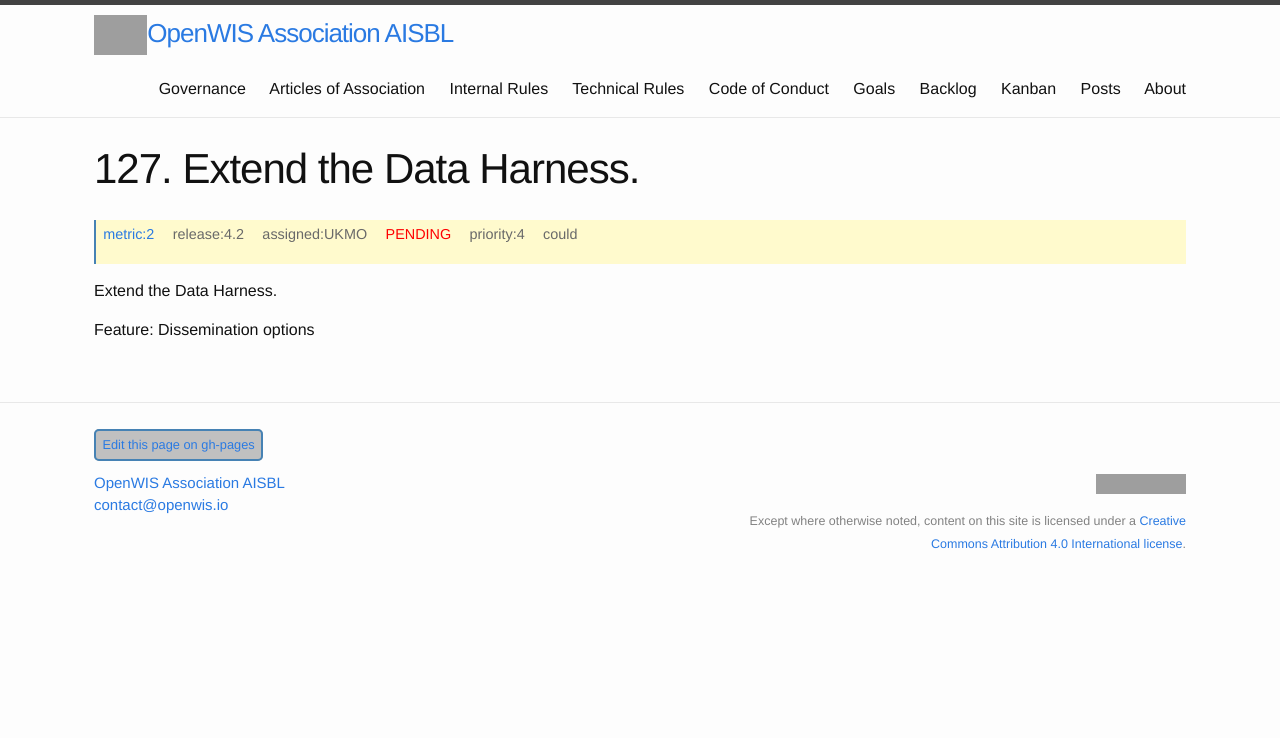
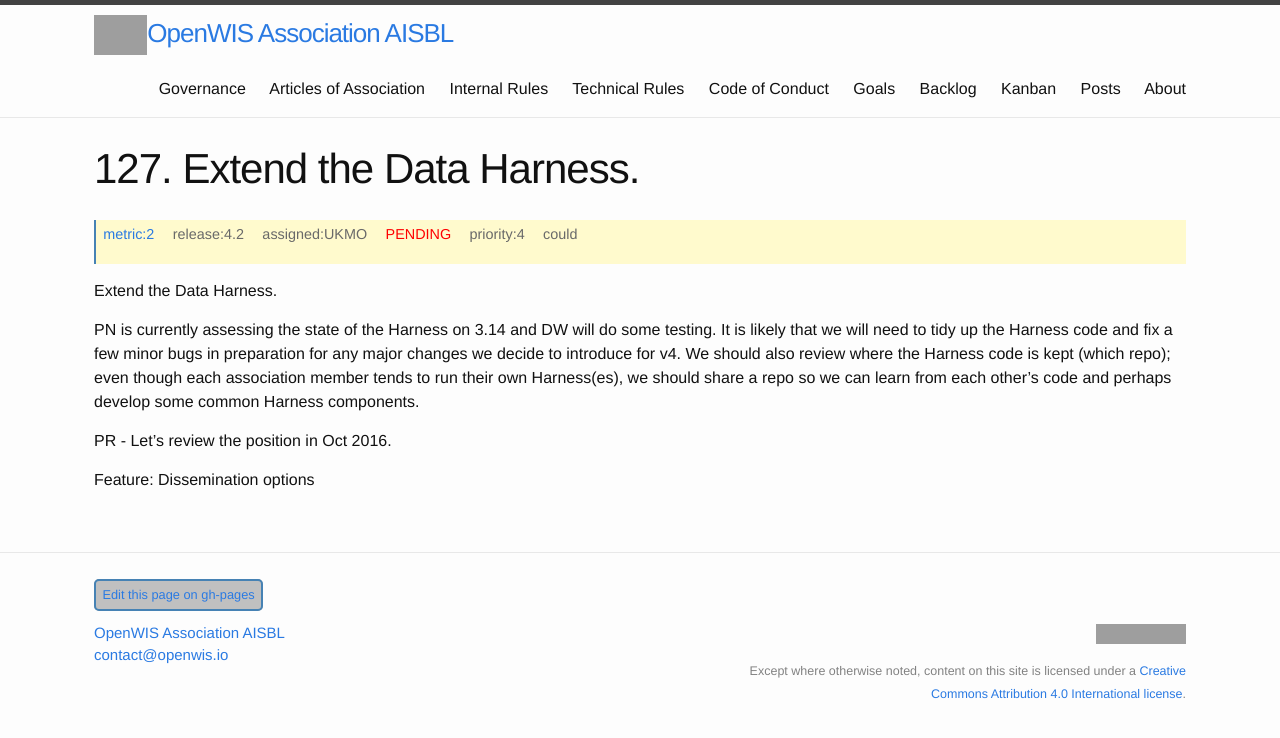
Before and after one commit to OpenWIS/openwis-documentation, a Jekyll site: the page built from _kanban/OpenWIS-Backlog-000127.md, in a window 1280 px wide. Shown: the top 738 px of the page. Built offline with Jekyll 4.4.1, drawn with Linux system fonts in a browser that asks for light colours; grey boxes are pictures that could not be loaded.

Commit message:
Update OpenWIS-Backlog-000127.md

```diff
--- a/_kanban/OpenWIS-Backlog-000127.md
+++ b/_kanban/OpenWIS-Backlog-000127.md
@@ -15,3 +15,7 @@ kanPriority: 4
 kanRepo:
 ---
 Extend the Data Harness.
+
+PN is currently assessing the state of the Harness on 3.14 and DW will do some testing.  It is likely that we will need to tidy up the Harness code and fix a few minor bugs in preparation for any major changes we decide to introduce for v4.  We should also review where the Harness code is kept (which repo); even though each association member tends to run their own Harness(es), we should share a repo so we can learn from each other's code and perhaps develop some common Harness components.
+
+PR - Let's review the position in Oct 2016.
```
